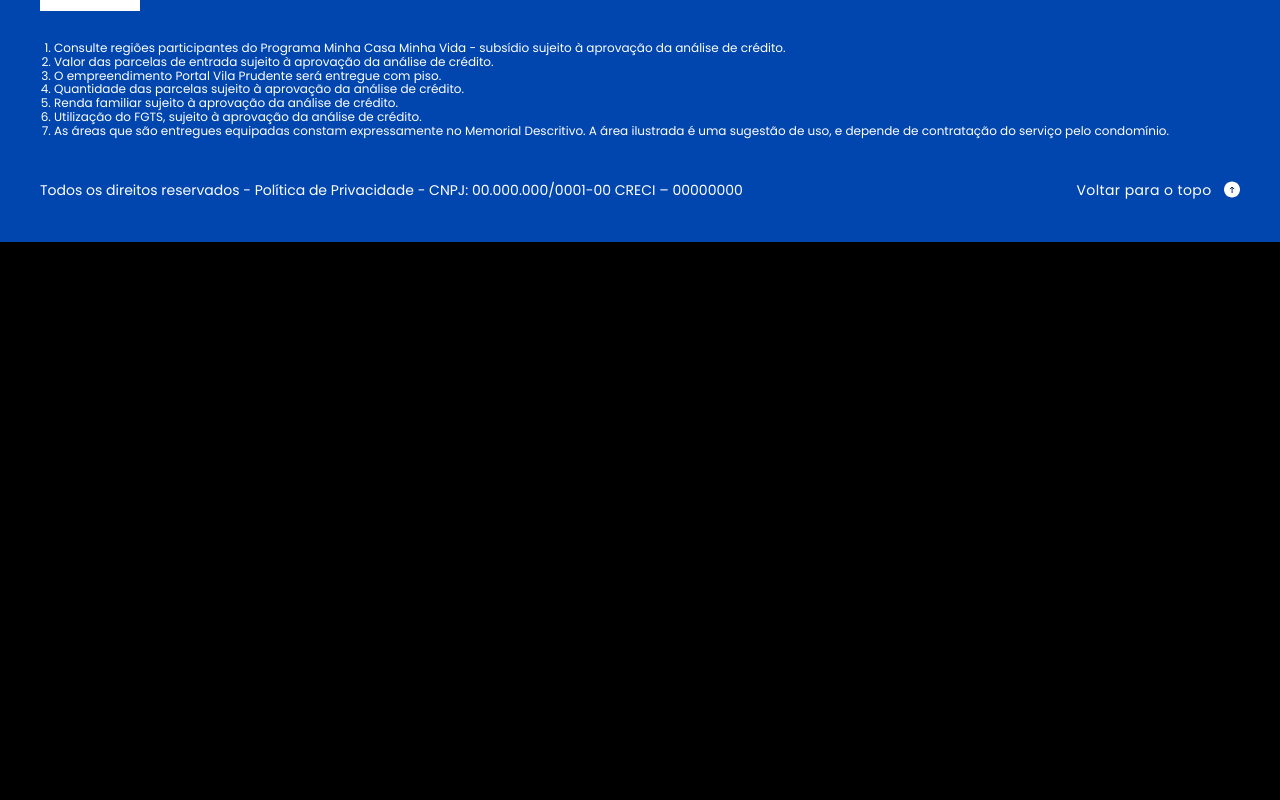
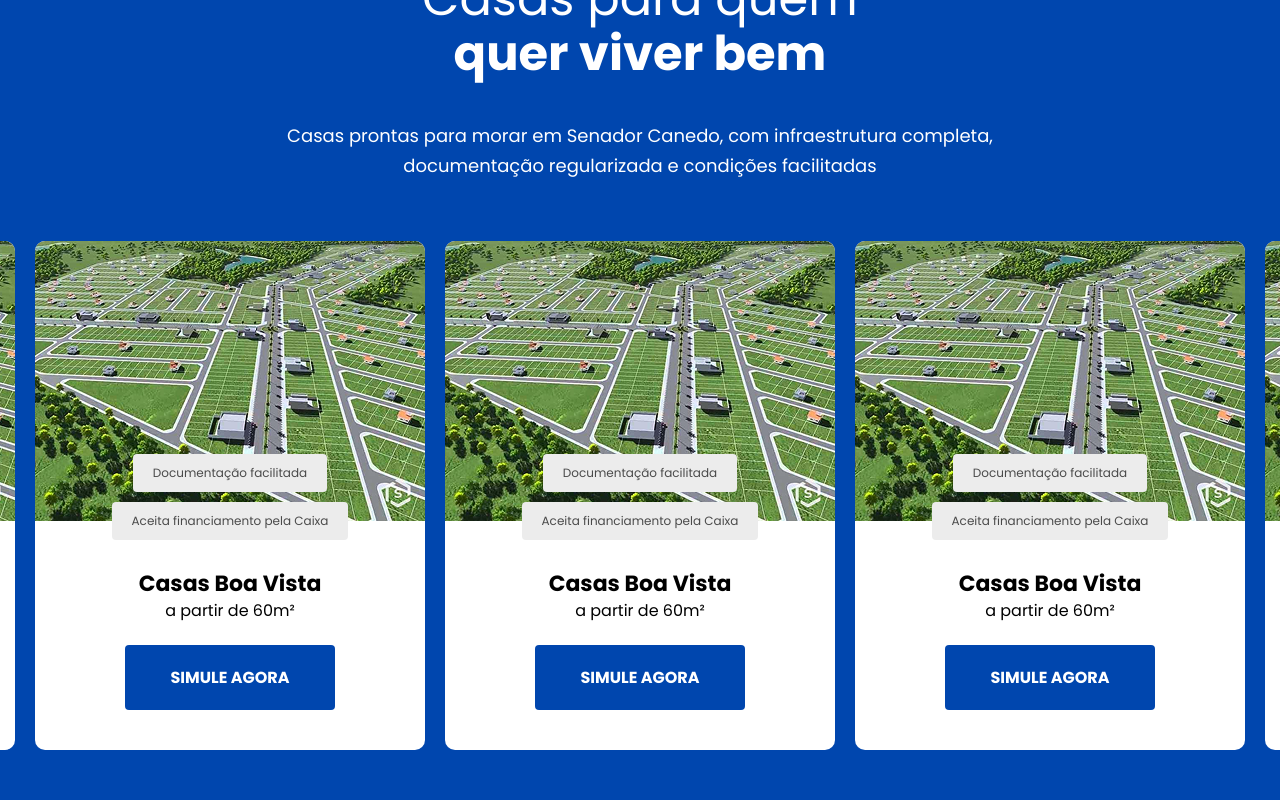
Before and after one commit to brunomy/LP-Senador-Canedo, a React (Vite) app: page / in a window 1280 px wide. Shown: the part 1360-2160 px from the top of the page. Before the commit the page ends 1602 px from the top, so only its background shows below. Built offline with nearby package versions, Linux system fonts and the light colour scheme.

Commit message:
[ADD] CasasCarousel

```diff
--- a/package.json
+++ b/package.json
@@ -16,7 +16,9 @@
     "normalize.css": "^8.0.1",
     "react": "^19.1.0",
     "react-dom": "^19.1.0",
-    "sass": "^1.89.0"
+    "react-slick": "^0.30.3",
+    "sass": "^1.89.0",
+    "slick-carousel": "^1.8.1"
   },
   "devDependencies": {
     "@eslint/js": "^9.25.0",
--- a/src/App.jsx
+++ b/src/App.jsx
@@ -1,5 +1,6 @@
 import './App.css'
 import Banner from './components/Banner/Banner'
+import CasasCarousel from './components/CasasCarousel/CasasCarousel'
 import Simular from './components/Simular/Simular'
 import Layout from './layouts/Layout/Layout'
 
@@ -9,6 +10,7 @@ function App() {
     <Layout>
       <Banner />
       <Simular />
+      <CasasCarousel />
     </Layout>
   )
 }
--- /dev/null
+++ b/src/components/CasasCarousel/CasasCarousel.jsx
@@ -0,0 +1,94 @@
+import './CasasCarousel.scss'
+import { Box, Button } from '@mui/material'
+
+// SLICK
+import "slick-carousel/slick/slick.css";
+import "slick-carousel/slick/slick-theme.css";
+import Slider from "react-slick";
+
+
+//Imagens
+import emp1 from './../../assets/empreendimentos/emp1.png'
+
+
+export default function CasasCarousel() {
+    const settings = {
+        dots: false,
+        infinite: true,
+        speed: 500,
+        slidesToShow: 3,
+        slidesToScroll: 3,
+        center: true,
+        arrows: false,
+        variableWidth: true,
+        responsive: [
+            {
+                breakpoint: 1300,
+                settings: {
+                    slidesToShow: 1,
+                    slidesToScroll: 1,
+                }
+            }
+        ]
+    };
+
+    return (
+        <Box className="casas_carousel">
+            <Box className="container">
+                <h2>Casas para quem <b>quer viver bem</b></h2>
+                <p>Casas prontas para morar em Senador Canedo, com infraestrutura completa, documentação regularizada e condições facilitadas</p>
+
+                <div className="carousel">
+                    <Slider {...settings}>
+                        <CasaItem
+                            imagem={emp1}
+                            titulo={'Casas Boa Vista'}
+                            metrosQuad={60}
+                            dados={['Documentação facilitada', 'Aceita financiamento pela Caixa']}
+                        />
+                        <CasaItem
+                            imagem={emp1}
+                            titulo={'Casas Boa Vista'}
+                            metrosQuad={60}
+                            dados={['Documentação facilitada', 'Aceita financiamento pela Caixa']}
+                        />
+                        <CasaItem
+                            imagem={emp1}
+                            titulo={'Casas Boa Vista'}
+                            metrosQuad={60}
+                            dados={['Documentação facilitada', 'Aceita financiamento pela Caixa']}
+                        />
+                        <CasaItem
+                            imagem={emp1}
+                            titulo={'Casas Boa Vista'}
+                            metrosQuad={60}
+                            dados={['Documentação facilitada', 'Aceita financiamento pela Caixa']}
+                        />
+                        <CasaItem
+                            imagem={emp1}
+                            titulo={'Casas Boa Vista'}
+                            metrosQuad={60}
+                            dados={['Documentação facilitada', 'Aceita financiamento pela Caixa']}
+                        />
+                    </Slider>
+                </div>
+            </Box>
+        </Box>
+    )
+}
+
+function CasaItem({ imagem, titulo, metrosQuad, dados = [] }) {
+    return (
+        <Box className="casa_item">
+            <div className="imagem">
+                <img src={imagem} alt={titulo} />
+                <div className="dados">
+                    {dados.map((dado) => <span>{dado}</span>)}
+                </div>
+            </div>
+            <h3>{titulo}</h3>
+            <p>a partir de {metrosQuad}m²</p>
+            <Button>Simule agora</Button>
+        </Box>
+    )
+}
--- /dev/null
+++ b/src/components/CasasCarousel/CasasCarousel.scss
@@ -0,0 +1,152 @@
+.casas_carousel{
+    background: #0046AE;
+    padding: 100px 0 100px;
+
+    .container{
+        h2{
+            font-weight: normal;
+            font-size: 48px;
+            text-align: center;
+            width: 100%;
+            max-width: 450px;
+            margin: 0 auto 40px;
+            color: #fff;
+        }
+        >p{
+            font-size: 18px;
+            line-height: 30px;
+            text-align: center;
+            color: #fff;
+            width: 100%;
+            max-width: 715px;
+            margin: 0 auto 60px;
+        }
+
+        .carousel{
+            .slick-slider{
+                .slick-list{
+                    overflow: visible;
+                    margin: 0 -15px;
+
+                    .casa_item{
+                        margin: 0 10px;
+                    }
+                }
+            }
+        }
+    }
+
+    @media (max-width: 1200px){
+        padding: 75px 0 85px;
+
+        .container{
+            h2{
+                max-width: 430px;
+                font-size: 38px;
+                line-height: 45px;
+                margin: 0 auto 30px;
+            }
+            >p{
+                font-size: 16px;
+                line-height: 25px;
+                margin: 0 auto 50px;
+            }
+        }
+    }
+    @media (max-width: 950px){
+        padding: 75px 0;
+
+        .container{
+            h2{
+                max-width: 350px;
+                font-size: 32px;
+                line-height: 40px;
+            }
+
+            .carousel{
+                .slick-slider{
+                    .slick-list{
+                        .casa_item{
+                            margin: 0 6px;
+                        }
+                    }
+                }
+            }
+        }
+    }
+}
+
+.casa_item{
+    width: 390px;
+    background: #fff;
+    padding: 0 0 40px;
+    overflow: hidden;
+    border-radius: 10px;
+
+    .imagem{
+        position: relative;
+        width: 100%;
+        height: 280px;
+        margin: 0 0 50px;
+
+        img{
+            width: 100%;
+            height: 100%;
+            object-fit: cover;
+            object-position: center;
+        }
+        .dados{
+            position: absolute;
+            width: 100%;
+            left: 0;
+            bottom: -19px;
+            display: flex;
+            flex-direction: column;
+            align-items: center;
+            gap: 10px;
+
+            span{
+                display: flex;
+                justify-content: center;
+                align-items: center;
+                width: fit-content;
+                max-width: 100%;
+                min-height: 38px;
+                background: #ECECEC;
+                padding: 5px 20px;
+                border-radius: 4px;
+                color: #4A4A4A;
+                font-size: 12px;
+            }
+        }
+    }
+    h3{
+        font-size: 22px;
+        font-weight: bold;
+        color: #000;
+        text-align: center;
+        margin: 0 0 5px;
+    }
+    >p{
+        font-size: 16px;
+        color: #000;
+        text-align: center;
+        margin: 0 0 25px;
+    }
+    button{
+        display: block;
+        background: #0046AE;
+        color: #fff;
+        width: 210px;
+        height: 65px;
+        border-radius: 4px;
+        font-size: 16px;
+        font-weight: bold;
+        letter-spacing: 0;
+        margin: 0 auto;
+    }
+
+    @media (max-width: 950px){
+        width: 310px;
+    }
+}
```
Also changed, not shown: src/assets/empreendimentos/emp1.png (added), 1 other file (tests, documents, lock files or other folders).
